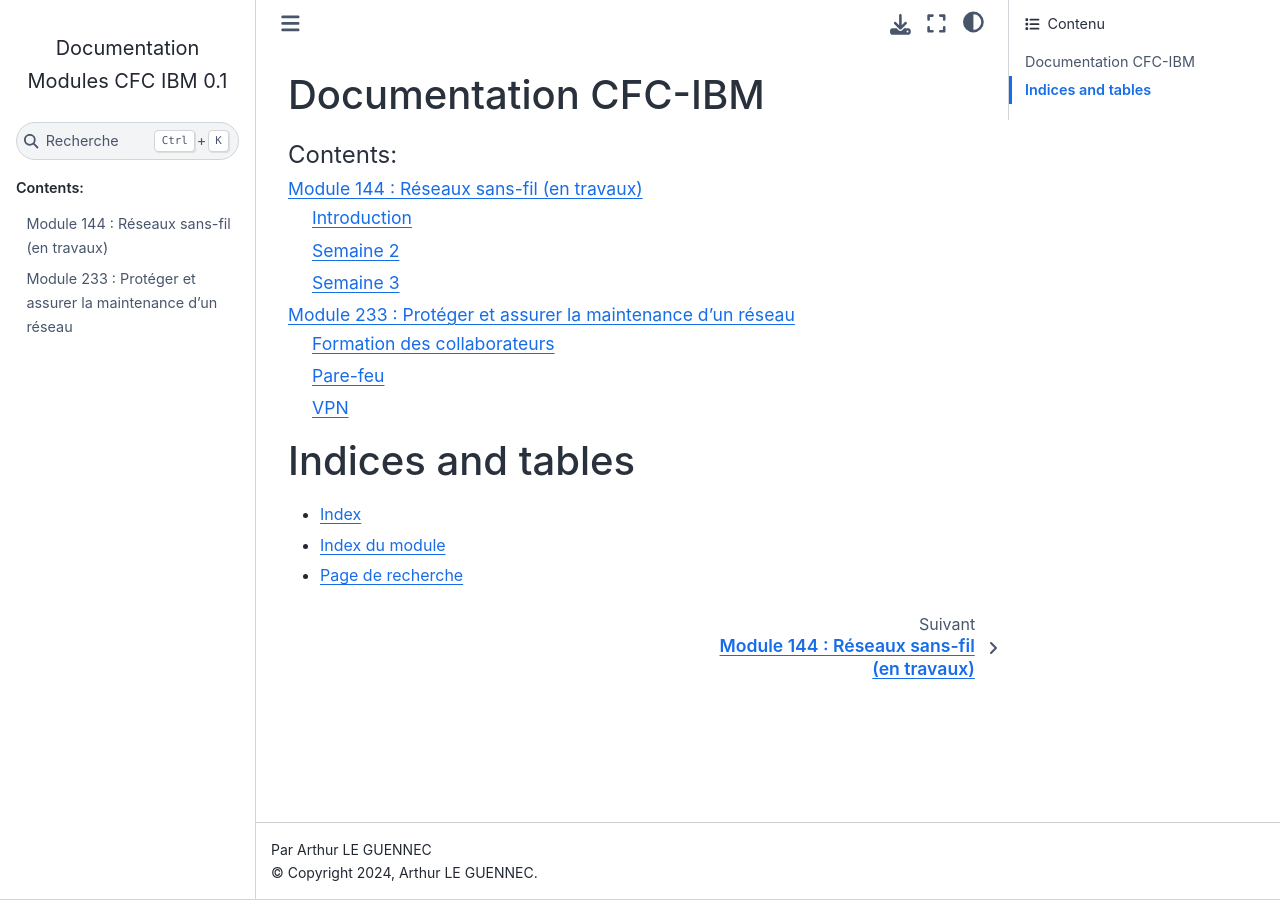
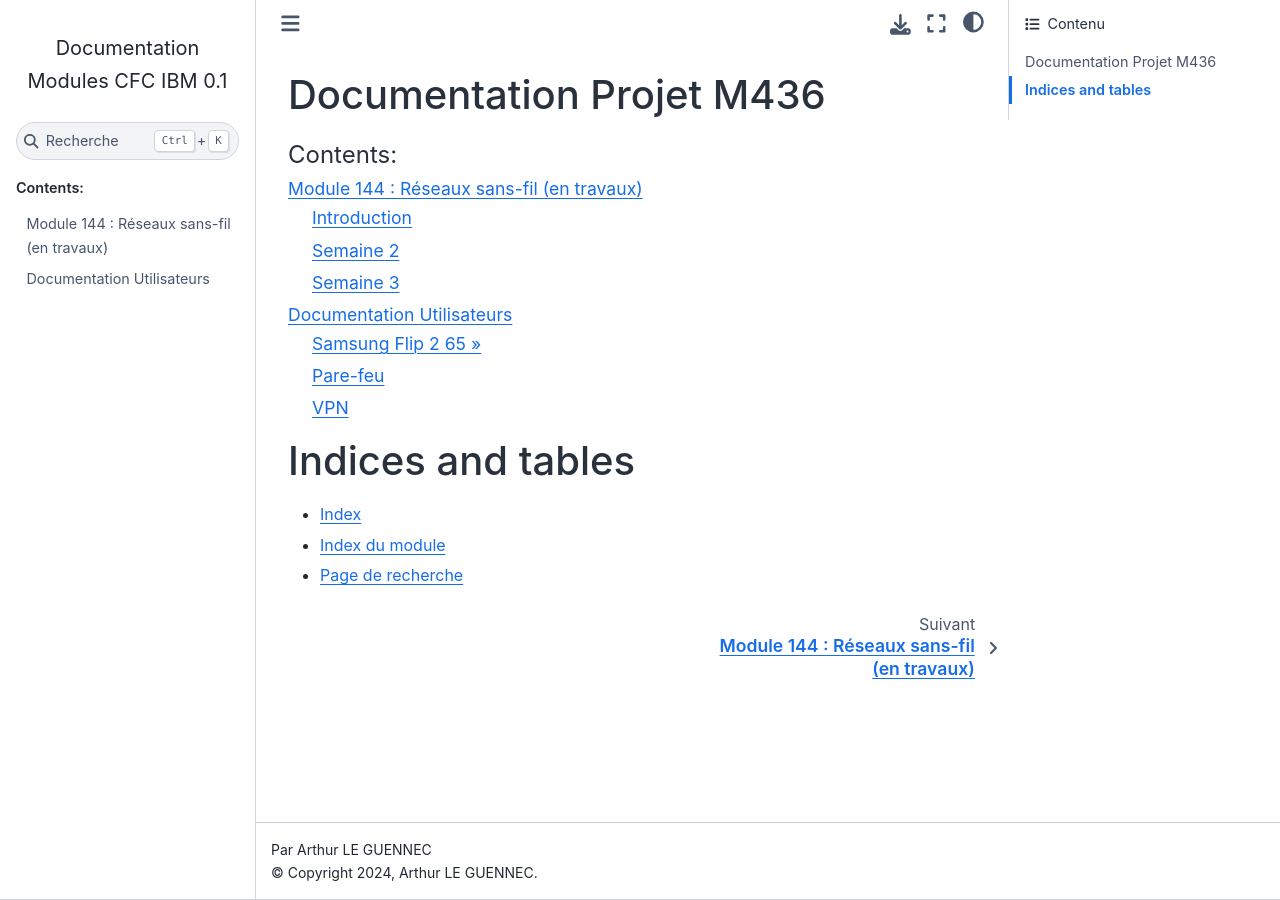
Before and after one commit to algues111/project-M436, a Sphinx documentation site: the page built from docs/index.rst, in a window 1280 px wide. Built offline with Sphinx 7.4.7 and the Sphinx Book theme 1.1.4, drawn with Linux system fonts in a browser that asks for light colours; part of the change alters nothing that is shown.

Commit message:
first push

```diff
--- a/docs/Documentation-Utilisateur.rst
+++ b/docs/Documentation-Utilisateur.rst
@@ -1,21 +1,68 @@
 ======================================================================
-Module 233 : Protéger et assurer la maintenance d'un réseau
+Documentation Utilisateurs
 ======================================================================
 
 
-Formation des collaborateurs
+Samsung Flip 2 65"
 =============================
 
-De nos jours, la formation des collaborateurs d'une entreprise à la sécurité informatique est primordiale.
-Au premier trimestre 2023, le nombre de cyberattaques a augmenté de 20% par rapport à la même période de l'année précédentes.
+Le Samsung Flip 2 est à disposition dans la salle de conférence du 1er étage pour les conférences et les présentations interactives d'équipes.
 
-Cela va sans dire, la cybersécurité doit faire partie de notre quotidien, qu'il soit professionnel ou personnel.
 
-Outils
------------
+Navigation sur le Samsung FLip 2
+-------------------------------------
 
-Formation
-^^^^^^^^^^^
+
+Allumer / Éteindre
+^^^^^^^^^^^^^^^^^^^^^^^^^^
+
+Une télécommande Samsung est fournie avec l'écran. Il suffit donc d'insérer les piles dans le bon sens et d'appuyer sur le bouton en haut à droite (bouton rouge "Power") pour l'allumer ou l'éteindre.
+
+
+
+Choix de la source
+^^^^^^^^^^^^^^^^^^^^^^^^^^
+
+Pour changer la source du signal, la télécommande Samsung comprend un bouton "source".
+Appuyer sur ce bouton affichera un menu dans lequel seront toutes les sources disponibles.
+
+Il suffira de naviguer à l'aide des flèches présentes au centre de la télécommande pour choisir la source désirée et la sélectionner.
+
+
+Diffusion d'écran
+---------------------
+
+La diffusion de votre écran de pc est possible à travers plusieurs méthodes.
+
+
+HDMI
+^^^^^^
+
+Cette méthode consiste à brancher un câble HDMI de votre PC jusqu'au port HDMI IN de l'écran Samsung Flip 2.
+Voici un schéma pour faciliter la compréhension :
+
+.. image:: raw.....
+
+DP (Display Port)
+^^^^^^^^^^^^^^^^^^^^
+
+Alternative à l'HDMI, le DP comprend les mêmes fonctionnalités. Il suffit seulement de brancher le câble sur le port DP IN adéquat.
+Voici un schéma pour faciliter la compréhension :
+
+Sans-fil
+^^^^^^^^^^^^
+
+Le Samsung Flip 2 possède les technologies nécessaires permettant à la diffusion de votre écran de PC sans-fil.
+Sur Windows, il suffira donc d'effecteur la commande Windows+K et de cliquer sur le nom de l'écran pour démarrer la diffusion.
+
+Il est tout à fait possible d'intégrer des périphériques Bluetooth tels qu'un clavier et une souris pour prendre le contrôle de l'écran.
+
+
+
+
+
+
+
 
 Pour cela, des outils plus performants les uns que les autres nous permettent d'établir des campagnes de formation ainsi que des campagnes de phishing !
 Certaines entreprises sont même spécialisées dans le domaine, allant jusqu'à infiltrer les entreprises physiquement comme s'ils étaient du personnel légitime.
--- a/docs/index.rst
+++ b/docs/index.rst
@@ -3,7 +3,7 @@
    You can adapt this file completely to your liking, but it should at least
    contain the root `toctree` directive.
 
-Documentation CFC-IBM
+Documentation Projet M436
 ================================
 
 .. toctree::
```
Also changed, not shown: docs/source/images/on-off-remote.png (added), docs/source/images/plug-hdmi.png (added).
